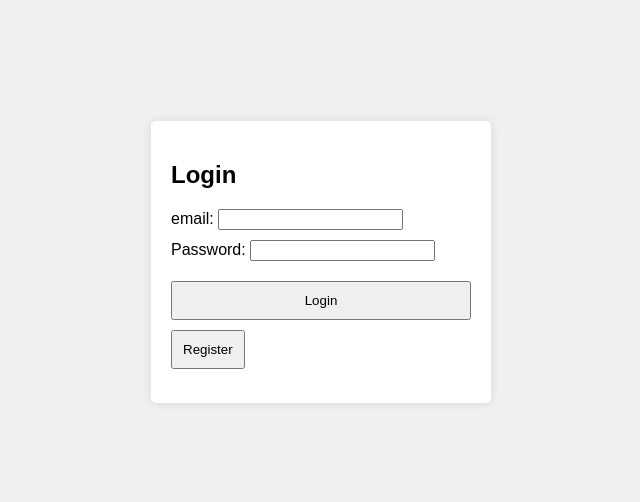
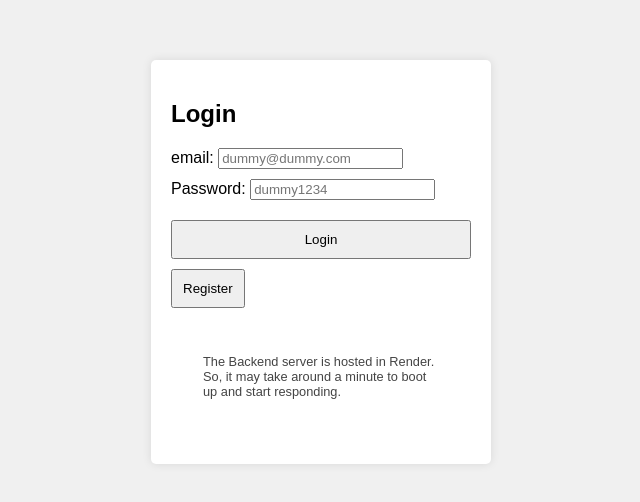
Before and after one commit to Znis/LF-SE-Fellowship-Node-Assignment-Todos-App, a website built with Vite: page index.html in a window 1280 px wide. Shown: the part 138-640 px from the top of the page, without its empty margins (319-959 px from the left). Built offline with nearby package versions, Linux system fonts and the light colour scheme.

Commit message:
edit: edits on frontend login page

```diff
--- a/index.html
+++ b/index.html
@@ -37,17 +37,19 @@
       <form id="loginForm">
         <div>
           <label for="email">email:</label>
-          <input type="text" id="email" name="email" required />
+          <input type="text" id="email" name="email" placeholder="dummy@dummy.com" required />
         </div>
         <div>
           <label for="password">Password:</label>
-          <input type="password" id="password" name="password" required />
+          <input type="password" id="password" name="password" placeholder="dummy1234" required />
         </div>
         <button type="submit">Login</button>
       </form>
       <button id="registerButton">Register</button>
 
       <p id="loginMessage"></p>
+    <p id="note"> The Backend server is hosted in Render. So, it may take around a minute to boot up and start responding.</p>
+
     </div>
     <script type="module" src="/src/main.ts"></script>
   </body>
--- a/src/style.css
+++ b/src/style.css
@@ -91,3 +91,8 @@ button:hover {
   margin-top: 10px;
   font-size: 14px;
 }
+ #note {
+  font-size: 0.8rem;
+  color: #444;
+  padding: 2rem;
+ }
```
